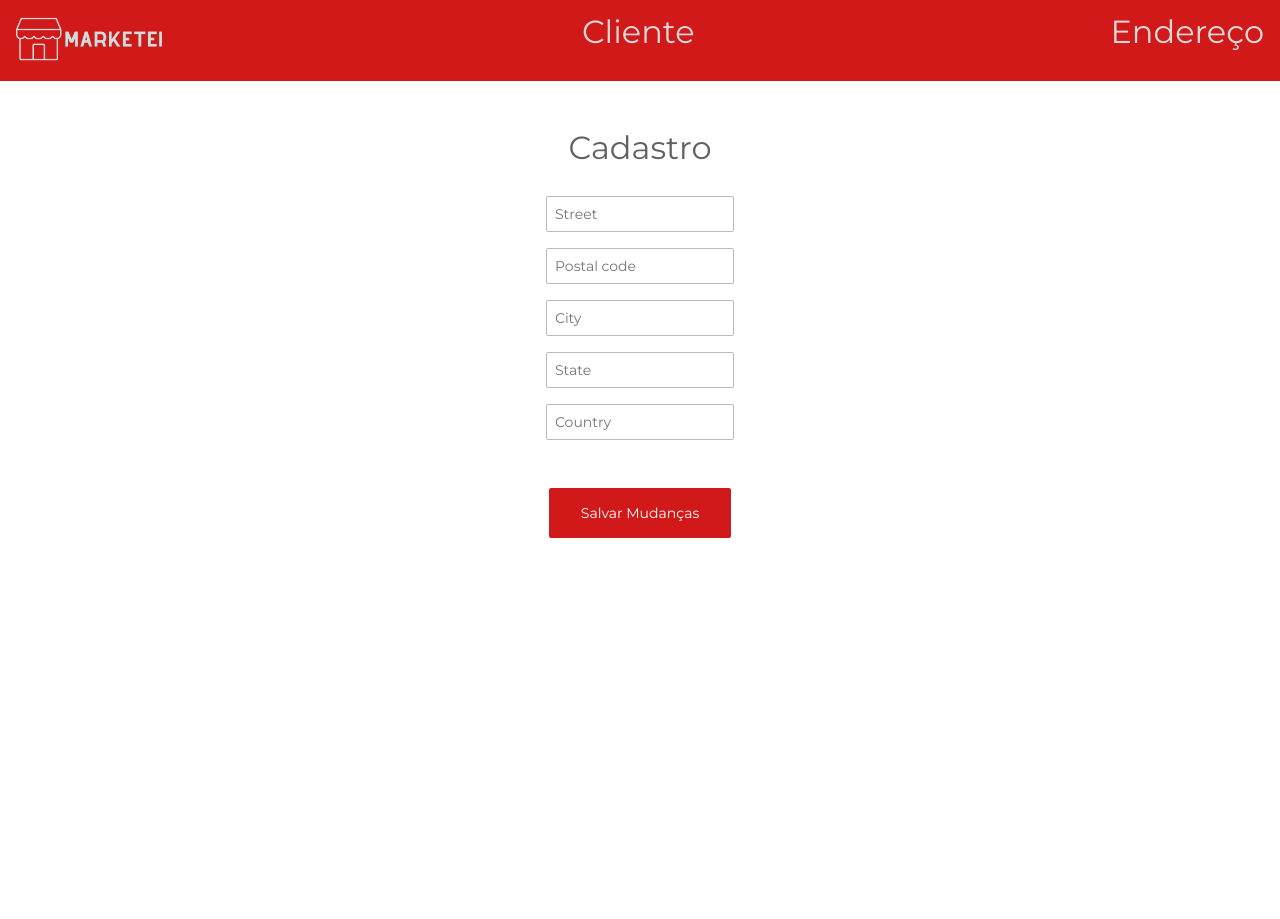
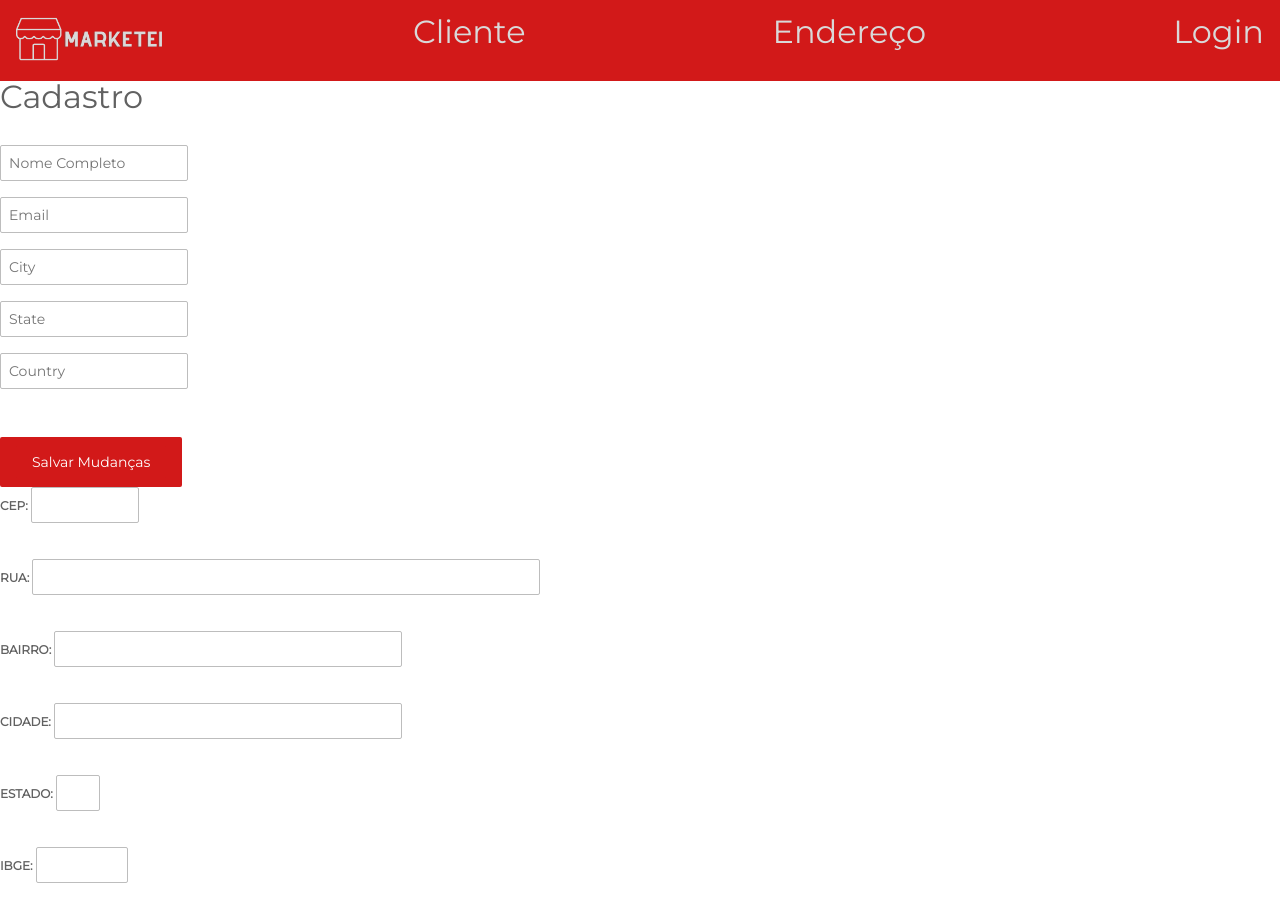
Before and after one commit to carloseadac/Marketplace1, an Angular app: page /client/register in a window 1280 px wide. Before the commit the page ends 800 px from the top, so only its background shows below. Built offline with nearby package versions, Linux system fonts and the light colour scheme.

Commit message:
Arrumando

```diff
--- a/src/app/app.module.ts
+++ b/src/app/app.module.ts
@@ -19,7 +19,7 @@ import { ClientRegisterComponent } from './client-register/client-register.compo
     ProductDetailComponent,
     LoginComponent,
     AddressRegisterComponent,
-    ClientRegisterComponent
+    ClientRegisterComponent,
   ],
   imports: [
     BrowserModule,
@@ -28,7 +28,8 @@ import { ClientRegisterComponent } from './client-register/client-register.compo
       {path: '', component : ProductsListComponent},
       {path: 'product/:productID', component: ProductDetailComponent},
       {path: 'address/register', component: AddressRegisterComponent},
-      {path: 'client/register', component: ClientRegisterComponent}
+      {path: 'client/register', component: ClientRegisterComponent},
+      {path: 'login', component: LoginComponent}
     ])
   ],
   providers: [],
--- a/src/app/client-register/client-register.component.html
+++ b/src/app/client-register/client-register.component.html
@@ -1,12 +1,13 @@
 <app-top-bar [titulo]="titlePage"></app-top-bar>
 <link href="https://fonts.googleapis.com/css2?family=Montserrat&display=swap" rel="stylesheet">
 
-<div class="register-box">
-    <h1>Cadastro</h1>
+<h1>Cadastro</h1>
+<div>
+
     <br><br>
-    <input type="text" placeholder="Street">
+    <input type="text" placeholder="Nome Completo">
     <br>
-    <input type="text" placeholder="Postal code">
+    <input type="text" placeholder="Email">
     <br>
     <input type="text" placeholder="City">
     <br>
@@ -19,3 +20,88 @@
     </div>
     <br>
 </div>
+<form method="get" action=".">
+    <label>Cep:
+    <input name="cep" type="text" id="cep" value="" size="10" maxlength="9"
+           onblur="pesquisacep(this.value);" /></label><br />
+    <label>Rua:
+    <input name="rua" type="text" id="rua" size="60" /></label><br />
+    <label>Bairro:
+    <input name="bairro" type="text" id="bairro" size="40" /></label><br />
+    <label>Cidade:
+    <input name="cidade" type="text" id="cidade" size="40" /></label><br />
+    <label>Estado:
+    <input name="uf" type="text" id="uf" size="2" /></label><br />
+    <label>IBGE:
+    <input name="ibge" type="text" id="ibge" size="8" /></label><br />
+  </form>
+  <script>
+
+    function limpa_formulário_cep() {
+            //Limpa valores do formulário de cep.
+            document.getElementById('rua').value=("");
+            document.getElementById('bairro').value=("");
+            document.getElementById('cidade').value=("");
+            document.getElementById('uf').value=("");
+            document.getElementById('ibge').value=("");
+    }
+
+    function meu_callback(conteudo) {
+        if (!("erro" in conteudo)) {
+            //Atualiza os campos com os valores.
+            document.getElementById('rua').value=(conteudo.logradouro);
+            document.getElementById('bairro').value=(conteudo.bairro);
+            document.getElementById('cidade').value=(conteudo.localidade);
+            document.getElementById('uf').value=(conteudo.uf);
+            document.getElementById('ibge').value=(conteudo.ibge);
+        } //end if.
+        else {
+            //CEP não Encontrado.
+            limpa_formulário_cep();
+            alert("CEP não encontrado.");
+        }
+    }
+
+    function pesquisacep(valor) {
+
+        //Nova variável "cep" somente com dígitos.
+        var cep = valor.replace(/\D/g, '');
+
+        //Verifica se campo cep possui valor informado.
+        if (cep != "") {
+
+            //Expressão regular para validar o CEP.
+            var validacep = /^[0-9]{8}$/;
+
+            //Valida o formato do CEP.
+            if(validacep.test(cep)) {
+
+                //Preenche os campos com "..." enquanto consulta webservice.
+                document.getElementById('rua').value="...";
+                document.getElementById('bairro').value="...";
+                document.getElementById('cidade').value="...";
+                document.getElementById('uf').value="...";
+                document.getElementById('ibge').value="...";
+
+                //Cria um elemento javascript.
+                var script = document.createElement('script');
+
+                //Sincroniza com o callback.
+                script.src = 'https://viacep.com.br/ws/'+ cep + '/json/?callback=meu_callback';
+
+                //Insere script no documento e carrega o conteúdo.
+                document.body.appendChild(script);
+
+            } //end if.
+            else {
+                //cep é inválido.
+                limpa_formulário_cep();
+                alert("Formato de CEP inválido.");
+            }
+        } //end if.
+        else {
+            //cep sem valor, limpa formulário.
+            limpa_formulário_cep();
+        }
+    };
+</script>
--- a/src/app/login/login.component.html
+++ b/src/app/login/login.component.html
@@ -1 +1,20 @@
-<p>login works!</p>
+
+<div class="register-box">
+    <div class="login">
+        <br>
+        <h1>Bem Vind@</h1>
+        <br><br>
+        <input type="text"  id="login"  required="required" placeholder="User">
+        <br>
+        <input type="password" id="password"  required="required" placeholder="Senha">
+        <br>
+        <button type="button" (click)="login()">Logar</button>
+        <br>
+        <br>
+        <a class="subline">Esqueceu sua senha?</a>
+    </div>
+
+    <h2>Ainda não tem cadastro?</h2>
+    <br>
+    <button type="button" [routerLink]="['/client/register']">Clique Aqui</button>
+</div>
--- a/src/app/login/login.component.ts
+++ b/src/app/login/login.component.ts
@@ -1,4 +1,6 @@
 import { Component, OnInit } from '@angular/core';
+import axios from 'axios';
+import { FormBuilder } from '@angular/forms';
 
 @Component({
   selector: 'app-login',
@@ -11,5 +13,33 @@ export class LoginComponent implements OnInit {
 
   ngOnInit(): void {
   }
+  login(){
+    let login = document.getElementById("login") as HTMLInputElement;
+    let password = document.getElementById("password") as HTMLInputElement;
 
+    var data = JSON.stringify({
+      "login": login.value,
+      "passwd" : password.value
+    })
+
+
+
+    var config = {
+      method: 'post',
+      url: 'http://localhost:5136/client/api',
+      headers: {
+        'Content-Type': 'application/json'
+      },
+      data : data
+    };
+
+    axios(config)
+    .then(function (response) {
+
+      localStorage.setItem('authToken',response.data)
+    })
+    .catch(function (error) {
+      console.log(error);
+    });
+  }
 }
--- a/src/app/top-bar/top-bar.component.html
+++ b/src/app/top-bar/top-bar.component.html
@@ -10,3 +10,6 @@
 <a [routerLink]="['/address/register']">
     <h1>Endereço</h1>
 </a>
+<a [routerLink]="['/login']">
+    <h1>Login</h1>
+</a>
--- a/src/styles.css
+++ b/src/styles.css
@@ -284,3 +284,12 @@ table {
 
 
 }
+
+.subline{
+  font-size: 75%;
+  color: #7c7272;
+  text-decoration: underline;
+}
+.login{
+  padding-bottom: 4%;
+}
```
